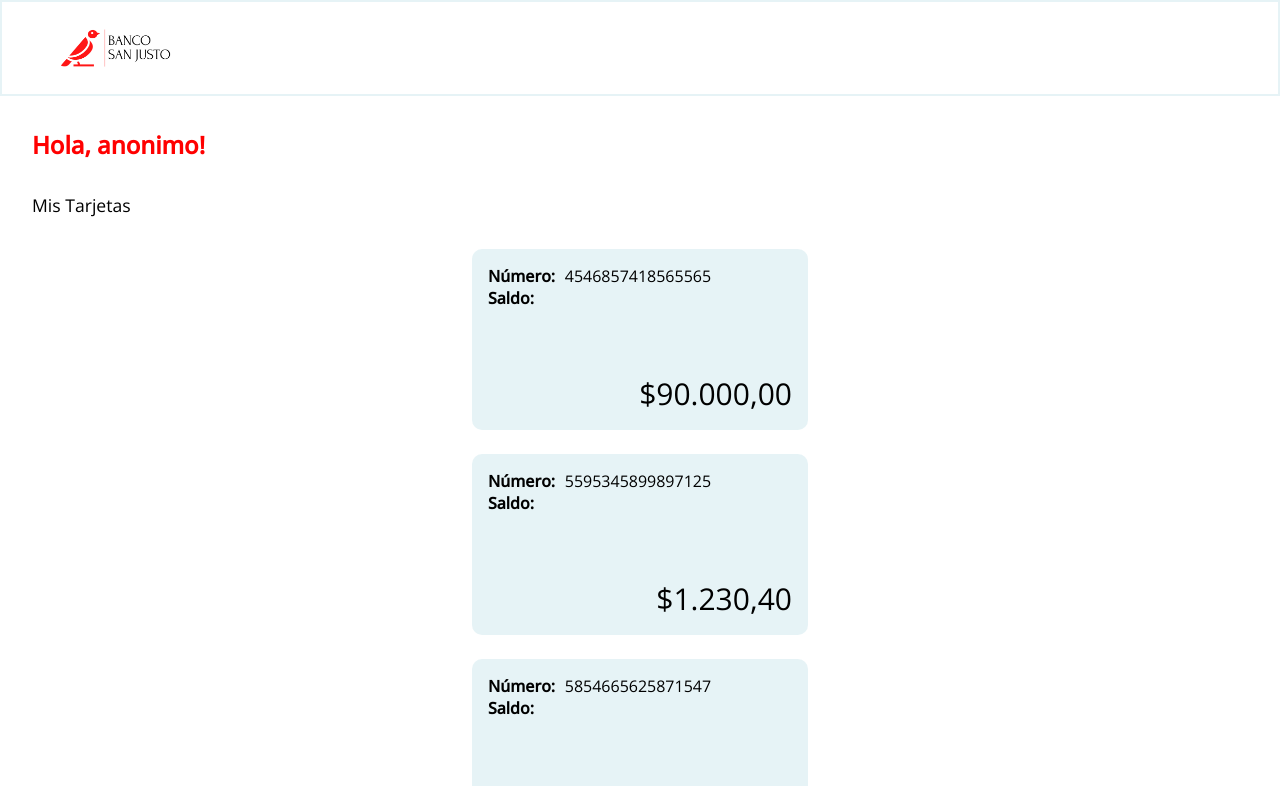
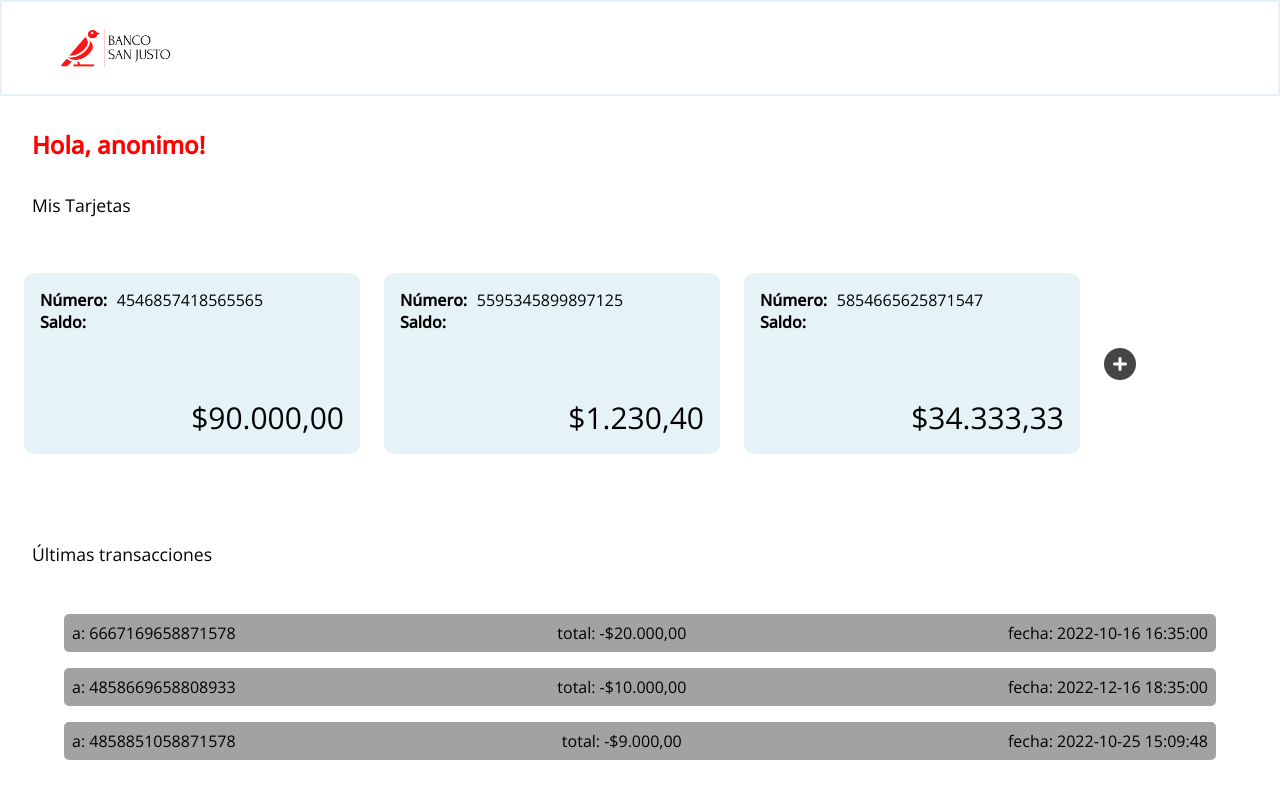
Before and after one commit to VieraJulian/Banco-SanJusto-Front-End, a React (Vite) app: page / in a window 1280 px wide. Shown: the top 786 px of the page. Built offline with nearby package versions, Linux system fonts and the light colour scheme.

Commit message:
Home-tablet.css terminado

```diff
--- a/public/css/Home-tablet.css
+++ b/public/css/Home-tablet.css
@@ -1,2 +1,7 @@
 @media screen and (min-width: 48em) {
+    .my-cards {
+        flex-direction: row;
+        flex-wrap: wrap;
+        padding: 1.5rem;
+    }
 }
```
